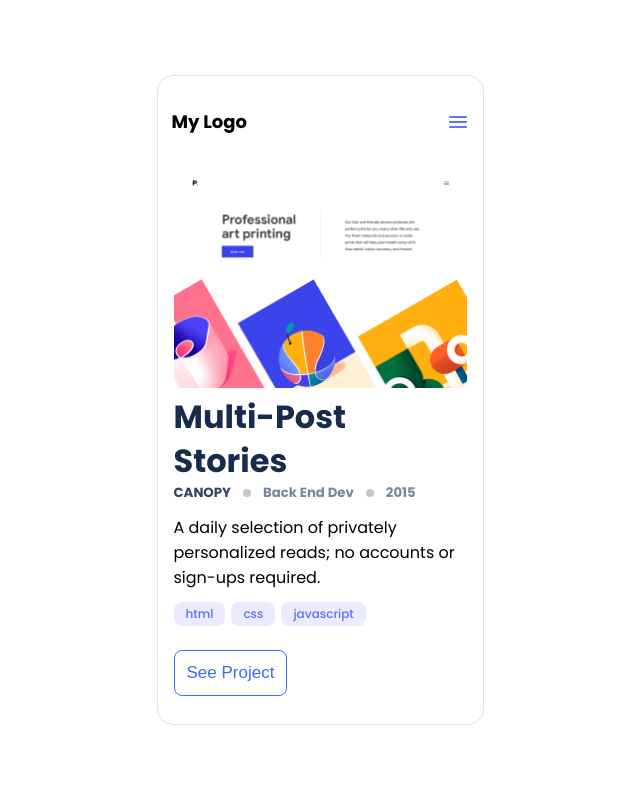
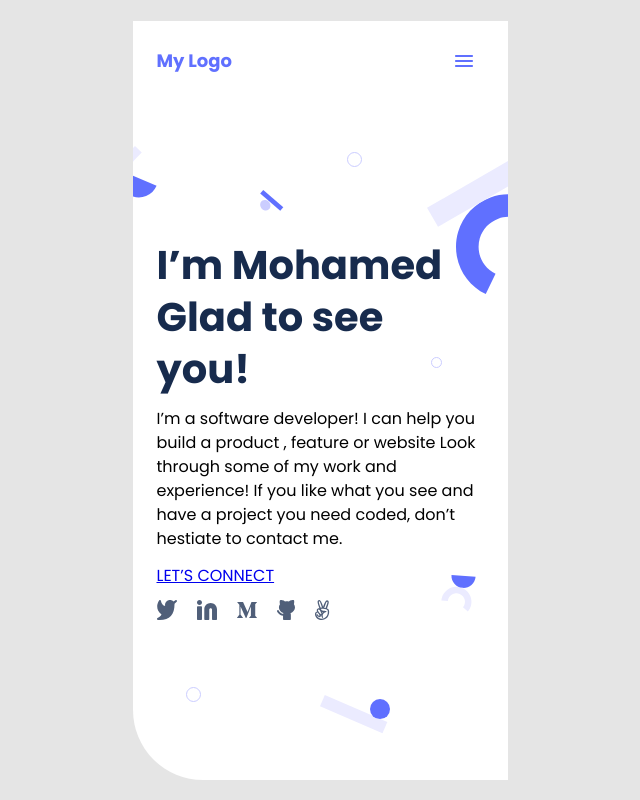
Before and after one commit to z4cope/my-portfolio, a website: page design/index.html in a window 1280 px wide. Shown: the whole page, without its empty margins (320-960 px from the left). Drawn offline with Linux system fonts and the light colour scheme.

Commit message:
Updat document as per design

```diff
--- a/design/css/style.css
+++ b/design/css/style.css
@@ -15,27 +15,27 @@ html {
 
 body {
   font-family: "Poppins", sans-serif;
-  width: 327px;
+  width: 375px;
   display: flex;
   justify-content: center;
   align-items: center;
   flex-direction: column;
   margin: auto;
-  border: 1px solid #dfe1e6;
-  border-radius: 16px;
   position: relative;
+  background-color: #e5e5e5;
 }
 
 /* Header styles */
 
 header {
   width: 100%;
-  padding: 14px 16px 0 14px;
+  padding: 16px 35px 16px 24px;
+  background: #fff;
 }
 
 nav {
   width: 100%;
-  min-height: 8vh;
+  min-height: 48px;
   display: flex;
   justify-content: space-between;
   align-items: center;
@@ -45,7 +45,17 @@ nav {
 
 main {
   width: 100%;
-  padding: 16px;
+  display: flex;
+  flex-direction: stretch;
+}
+
+#hero-section {
+  background: url("../assets/header-shapes\ mobile@2x.svg") no-repeat;
+  background-position: center;
+  border-bottom-left-radius: 70px;
+  background-color: #fff;
+  padding: 24px;
+  min-height: 596px;
 }
 
 h1 {
@@ -53,64 +63,32 @@ h1 {
   font-size: 18px;
   line-height: 20px;
   margin: 12px 0;
+  color: #6070ff;
 }
 
-#design-props {
-  width: 100%;
+.my-name {
+  font-weight: 700;
+  font-size: 40px;
+  color: #172b4d;
+  margin-top: 114px;
+  line-height: 52px;
+  max-width: 327px;
 }
 
-.project-img {
-  width: 100%;
+.my-description {
+  margin: 12px 0;
+  font-weight: 400;
+  line-height: 24px;
+  font-size: 16px;
 }
 
-.project-name {
-  width: 700;
-  font-size: 32px;
-  line-height: 44px;
-  color: #172b4d;
+.my-social {
+  display: flex;
+  gap: 20px;
+  margin-top: 12px;
+  margin-bottom: 136px;
 }
 
-.project-details {
-  display: flex;
-  gap: 12px;
+.my-used-techs img {
+  color: #6070ff;
 }
-
-.project-details h5 {
-  color: #7a869a;
-  font-weight: 600px;
-}
-
-.project-details h5:first-child {
-  color: #344563;
-}
-
-.project-description {
-  margin: 12px 0;
-  font-weight: 400;
-}
-
-.project-used-techs {
-  display: flex;
-  gap: 6px;
-}
-
-.project-used-techs h6 {
-  color: #6070ff;
-  background: #ebebff;
-  border-radius: 8px;
-  padding: 4px 12px;
-  font-weight: 500;
-  font-size: 12px;
-  line-height: 16px;
-}
-
-.project-button {
-  color: #396df2;
-  background: transparent;
-  border: 1px solid #396df2;
-  font-size: 17px;
-  font-weight: 500;
-  padding: 12px;
-  margin: 24px 0 12px;
-  border-radius: 8px;
-}
--- a/design/index.html
+++ b/design/index.html
@@ -23,31 +23,25 @@
       </nav>
     </header>
     <main>
-      <section id="project-props">
+      <section id="hero-section">
         <!-- <div class="section-main-img"></div> -->
-        <img
-          class="project-img"
-          src="./assets/Snapshoot Portfolio.png"
-          alt=""
-        />
-        <h2 class="project-name">Multi-Post Stories</h2>
-        <div class="project-details">
-          <h5>CANOPY</h5>
-          <img src="./assets/Counter.svg" alt="dot" />
-          <h5>Back End Dev</h5>
-          <img src="./assets/Counter.svg" alt="dot" />
-          <h5>2015</h5>
+
+        <h2 class="my-name">I’m Mohamed Glad to see you!</h2>
+
+        <p class="my-description">
+          I’m a software developer! I can help you build a product , feature or
+          website Look through some of my work and experience! If you like what
+          you see and have a project you need coded, don’t hestiate to contact
+          me.
+        </p>
+        <a class="my-email-link" href="#">LET’S CONNECT</a>
+        <div class="my-social">
+          <img src="./assets/twitter.svg" alt="twitter" />
+          <img src="./assets/Linkedin-icon.svg" alt="Linkedin" />
+          <img src="./assets/meduim.svg" alt="meduim" />
+          <img src="./assets/git.svg" alt="githb" />
+          <img src="./assets/awards.svg" alt="awards" />
         </div>
-        <p class="project-description">
-          A daily selection of privately personalized reads; no accounts or
-          sign-ups required.
-        </p>
-        <div class="project-used-techs">
-          <h6>html</h6>
-          <h6>css</h6>
-          <h6>javascript</h6>
-        </div>
-        <button type="button" class="project-button">See Project</button>
       </section>
     </main>
   </body>
```
Also changed, not shown: design/assets/Linkedin-icon.svg (added), design/assets/awards.svg (added), design/assets/git.svg (added), design/assets/header-shapes mobile@2x.svg (added), design/assets/meduim.svg (added), design/assets/twitter.svg (added).
